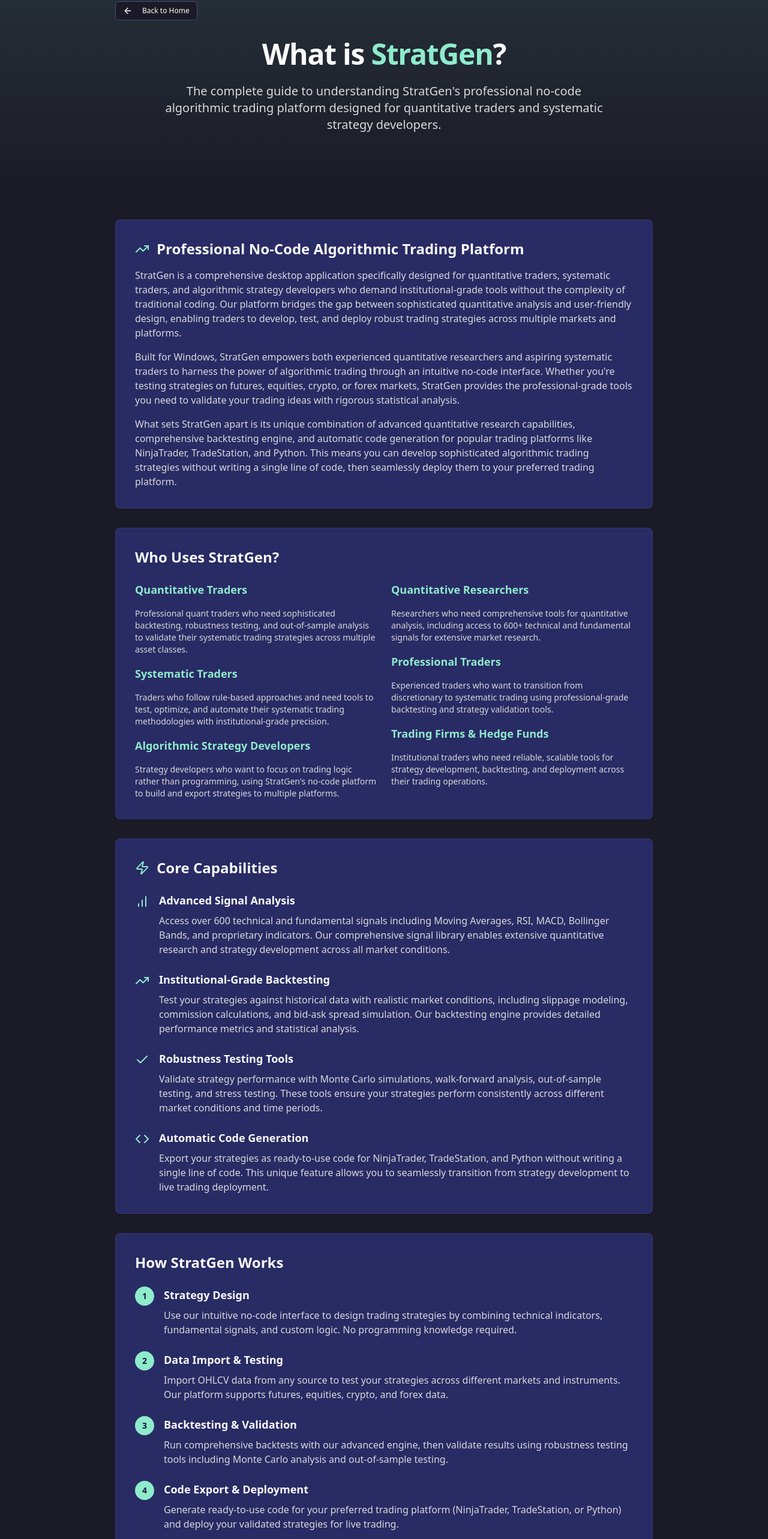
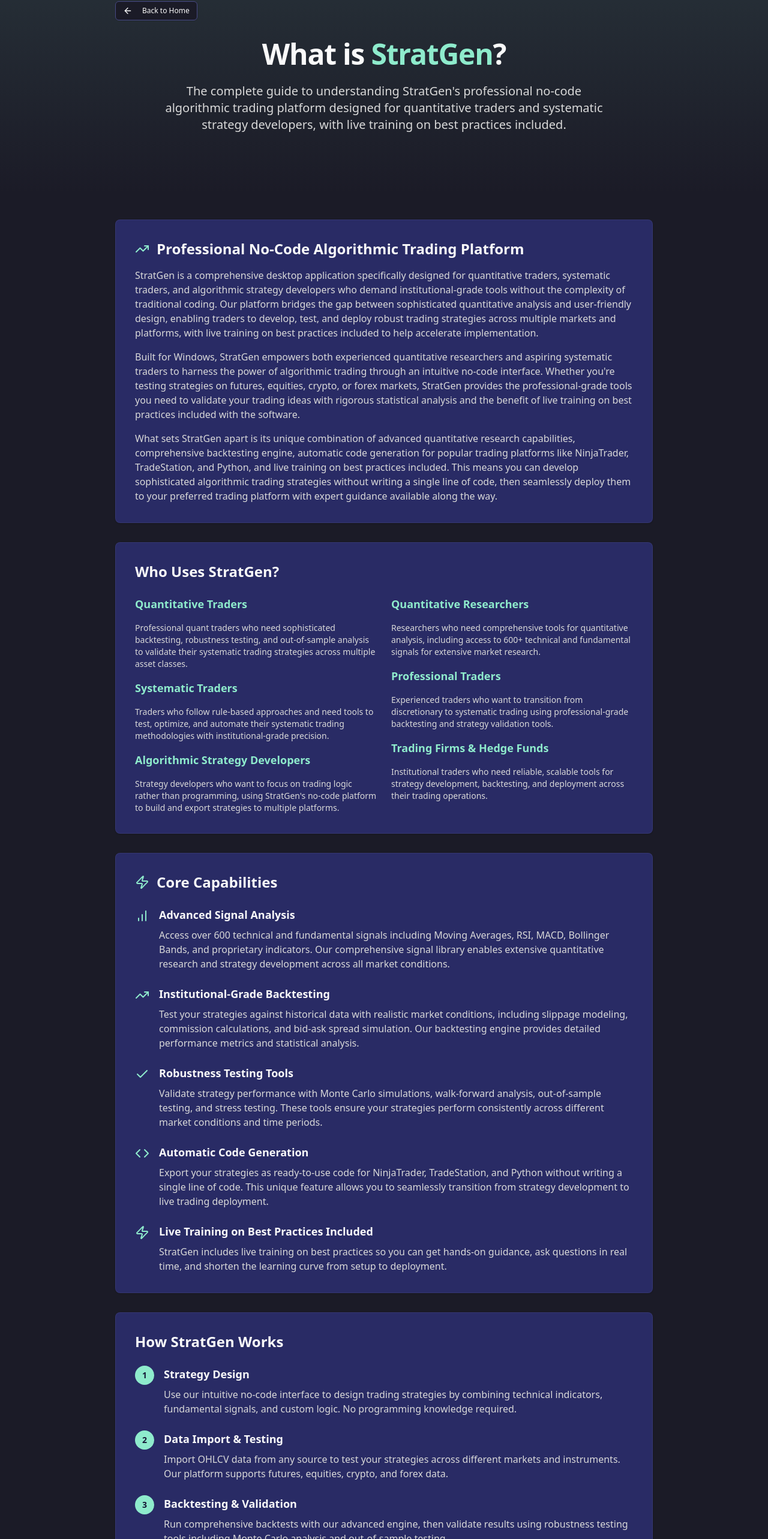
Before and after one commit to JacobAmaral/stratgen, a Next.js app: page /what-is-stratgen in a window 1280 px wide. Shown: the part 119-2685 px from the top of the page at 60% size. Built offline with nearby package versions, Linux system fonts and the light colour scheme.

Commit message:
1.0.3 added live training text

```diff
--- a/src/pages/index.tsx
+++ b/src/pages/index.tsx
@@ -75,7 +75,7 @@
   name: "StratGen Premium",
   monthlyPrice: "$100",
   lifetimePrice: "$1000",
-  description: "All-inclusive professional trading platform",
+  description: "All-inclusive professional trading platform with live training on best practices included",
   features: [
     "600+ technical and fundamental signals",
     "Institutional-grade backtesting",
@@ -85,6 +85,7 @@
     "Robustness testing tools",
     "Code export for all platforms (NinjaTrader, TradeStation, Python)",
     "Strategy automation",
+    "Live training on best practices included",
     "24/7 priority support"
   ],
   cta: "Get Started Today"
@@ -92,6 +93,11 @@
 
 // Features list
 const features = [
+  {
+    icon: <BellIcon className="h-10 w-10 text-primary" />,
+    title: "Live Training on Best Practices Included",
+    description: "Every StratGen plan includes live training on best practices so you can learn the workflow, ask questions in real time, and get up to speed faster."
+  },
   {
     icon: <LineChartIcon className="h-10 w-10 text-primary" />,
     title: "Advanced Signal Analysis",
@@ -137,17 +143,17 @@
     <>
       <Head>
         <title>StratGen | Professional Algorithmic Trading & Backtesting Platform for Quant Traders</title>
-        <meta name="description" content="Professional no-code algorithmic trading platform with backtesting, robustness testing, and automatic code generation for NinjaTrader, TradeStation & Python." />
+        <meta name="description" content="Professional no-code algorithmic trading platform with backtesting, robustness testing, automatic code generation for NinjaTrader, TradeStation & Python, and live training on best practices included." />
         <meta name="viewport" content="width=device-width, initial-scale=1" />
         <meta name="keywords" content="quantitative trading, quantitative research, backtesting, no-code, coding generation, robustness testing, futures trading, equities trading, crypto trading, algo trading, algorithmic trading, quant trading, trading signals, trading strategy, ninjatrader, tradestation, python" />
         <meta property="og:title" content="StratGen | Professional Algorithmic Trading & Backtesting Platform" />
-        <meta property="og:description" content="Professional-grade platform for quantitative traders with backtesting, robustness testing, and automatic code generation for NinjaTrader, TradeStation, and Python." />
+        <meta property="og:description" content="Professional-grade platform for quantitative traders with backtesting, robustness testing, automatic code generation for NinjaTrader, TradeStation, and Python, plus live training on best practices included." />
         <meta property="og:type" content="website" />
         <meta property="og:url" content="https://stratgen.com" />
         <meta property="og:image" content="/stratgen_manual_images/homescreen.jpg" />
         <meta name="twitter:card" content="summary_large_image" />
         <meta name="twitter:title" content="StratGen | Professional Algorithmic Trading & Backtesting Platform" />
-        <meta name="twitter:description" content="Professional-grade platform for quantitative traders with backtesting, robustness testing, and automatic code generation for NinjaTrader, TradeStation, and Python." />
+        <meta name="twitter:description" content="Professional-grade platform for quantitative traders with backtesting, robustness testing, automatic code generation for NinjaTrader, TradeStation, and Python, plus live training on best practices included." />
         <meta name="twitter:image" content="/stratgen_manual_images/homescreen.jpg" />
         <link rel="canonical" href="https://stratgen.com" />
         <link rel="icon" href="/favicon.ico" />
@@ -181,7 +187,7 @@
                     "url": "https://codealgotrading.com/l/pdp/coding-great-trading-bots"
                   }
                 ],
-                "description": "StratGen is a desktop app for designing, backtesting, and exporting algorithmic trading strategies for platforms like NinjaTrader and QuantConnect. Professional trading signal generator and backtesting platform for quantitative traders with automatic code generation.",
+                "description": "StratGen is a desktop app for designing, backtesting, and exporting algorithmic trading strategies for platforms like NinjaTrader and QuantConnect. Professional trading signal generator and backtesting platform for quantitative traders with automatic code generation and live training on best practices included.",
                 "author": {
                   "@type": "Organization",
                   "name": "WeTradeLabs",
@@ -194,6 +200,7 @@
                   "Robustness testing tools",
                   "Import your own data, OHLCV data to test any instrument",
                   "Coding Generator for NinjaTrader, TradeStation, and Python",
+                  "Live training on best practices included",
                   "Powerful Dashboard with analytics"
                 ],
                     "screenshot": "/stratgen_manual_images/homescreen.jpg"
@@ -204,7 +211,7 @@
                 "name": "WeTradeLabs",
                 "url": "https://stratgensoft.com/",
                 "email": "jacob@wetradelabs.com",
-                "description": "Developer of StratGen, professional trading software for quantitative traders and algorithmic strategy development.",
+                "description": "Developer of StratGen, professional trading software for quantitative traders and algorithmic strategy development with live training on best practices included.",
                 "makesOffer": {
                   "@type": "Offer",
                   "itemOffered": {
@@ -217,7 +224,7 @@
                 "@context": "https://schema.org",
                 "@type": "Product",
                 "name": "StratGen",
-                "description": "Professional trading signal generator and backtesting platform for quantitative traders. Features automatic code generation for NinjaTrader, TradeStation, and Python with advanced robustness testing tools.",
+                "description": "Professional trading signal generator and backtesting platform for quantitative traders. Features automatic code generation for NinjaTrader, TradeStation, and Python with advanced robustness testing tools and live training on best practices included.",
                 "brand": {
                   "@type": "Brand",
                   "name": "WeTradeLabs"
@@ -249,7 +256,7 @@
                     "name": "What is StratGen and how does it help with algorithmic trading?",
                     "acceptedAnswer": {
                       "@type": "Answer",
-                      "text": "StratGen is a professional no-code algorithmic trading platform designed for quantitative traders. It provides advanced backtesting, robustness testing, and automatic code generation for NinjaTrader, TradeStation, and Python. Our platform helps you develop and validate trading strategies without requiring programming knowledge."
+                      "text": "StratGen is a professional no-code algorithmic trading platform designed for quantitative traders. It provides advanced backtesting, robustness testing, automatic code generation for NinjaTrader, TradeStation, and Python, and live training on best practices included. Our platform helps you develop and validate trading strategies without requiring programming knowledge."
                     }
                   },
                   {
@@ -330,7 +337,7 @@
                   Algorithmic Trading & Backtesting with <span className="text-primary">StratGen</span>
                 </h1>
                 <p className="text-xl text-muted-foreground">
-                  The professional-grade no-code platform for quantitative research and trading, designed for quant traders who demand rigorous out-of-sample testing and robustness analysis.
+                  The professional-grade no-code platform for quantitative research and trading, designed for quant traders who demand rigorous out-of-sample testing and robustness analysis, with live training on best practices included.
                 </p>
                 <div className="flex flex-col sm:flex-row gap-4">
                   <Button size="lg" className="font-medium" asChild>
@@ -366,7 +373,7 @@
             <div className="text-center mb-16">
               <h2 className="text-3xl md:text-4xl font-bold mb-4">Powerful Features for Quantitative & Algo Traders</h2>
               <p className="text-xl text-muted-foreground max-w-3xl mx-auto">
-                StratGen combines advanced algorithmic trading tools with no-code simplicity to help you develop robust strategies for quantitative research and trading.
+                StratGen combines advanced algorithmic trading tools with no-code simplicity and live training on best practices included to help you develop robust strategies for quantitative research and trading.
               </p>
             </div>
 
@@ -497,7 +504,7 @@
                 </CardHeader>
                 <CardContent>
                   <p className="text-muted-foreground">
-                    StratGen is a professional no-code algorithmic trading platform designed for quantitative traders. It provides advanced backtesting, robustness testing, and automatic code generation for NinjaTrader, TradeStation, and Python. Our platform helps you develop and validate trading strategies without requiring programming knowledge.
+                    StratGen is a professional no-code algorithmic trading platform designed for quantitative traders. It provides advanced backtesting, robustness testing, automatic code generation for NinjaTrader, TradeStation, and Python, and live training on best practices included. Our platform helps you develop and validate trading strategies without requiring programming knowledge.
                   </p>
                 </CardContent>
               </Card>
@@ -588,7 +595,7 @@
             <div className="text-center mb-16">
               <h2 className="text-3xl md:text-4xl font-bold mb-6">Choose Your StratGen Plan</h2>
               <p className="text-xl text-muted-foreground mb-8 max-w-3xl mx-auto">
-                Join thousands of quantitative traders who use StratGen's no-code platform to develop robust strategies, perform backtesting, and generate trading signals with automatic code generation.
+                Join thousands of quantitative traders who use StratGen's no-code platform to develop robust strategies, perform backtesting, generate trading signals with automatic code generation, and learn faster with live training on best practices included.
               </p>
             </div>
 
@@ -597,7 +604,7 @@
                 <CardHeader className="text-center pb-8">
                   <CardTitle className="text-2xl font-bold">StratGen Premium</CardTitle>
                   <CardDescription className="text-lg">
-                    All-inclusive professional trading platform
+                    All-inclusive professional trading platform with live training on best practices included
                   </CardDescription>
                 </CardHeader>
                 <CardContent className="space-y-8">
@@ -643,6 +650,7 @@
                         "Robustness testing tools",
                         "Code export for all platforms (NinjaTrader, TradeStation, Python)",
                         "Strategy automation",
+                        "Live training on best practices included",
                         "24/7 priority support"
                       ].map((feature, index) => (
                         <div key={index} className="flex items-center gap-3">
@@ -712,7 +720,7 @@
               <div className="mb-8 md:mb-0">
                 <h3 className="font-bold text-lg mb-4">StratGen</h3>
                 <p className="text-muted-foreground mb-4 max-w-md">
-                  Professional algorithmic trading platform for quantitative research and trading with backtesting, robustness testing, and no-code strategy development.
+                  Professional algorithmic trading platform for quantitative research and trading with backtesting, robustness testing, no-code strategy development, and live training on best practices included.
                 </p>
               </div>
 
--- a/src/pages/what-is-stratgen.tsx
+++ b/src/pages/what-is-stratgen.tsx
@@ -11,17 +11,17 @@
     <>
       <Head>
         <title>What is StratGen? | Professional No-Code Algorithmic Trading Platform</title>
-        <meta name="description" content="StratGen is a professional no-code algorithmic trading platform designed for quantitative traders, systematic traders, and algorithmic strategy developers. Learn about backtesting, robustness testing, and automatic code generation." />
+        <meta name="description" content="StratGen is a professional no-code algorithmic trading platform designed for quantitative traders, systematic traders, and algorithmic strategy developers. Learn about backtesting, robustness testing, automatic code generation, and live training on best practices included." />
         <meta name="viewport" content="width=device-width, initial-scale=1" />
         <meta name="keywords" content="what is stratgen, algorithmic trading platform, quantitative trading software, no-code trading, systematic trading, backtesting platform, robustness testing, code generation, ninjatrader, tradestation, python" />
         <meta property="og:title" content="What is StratGen? | Professional No-Code Algorithmic Trading Platform" />
-        <meta property="og:description" content="Discover StratGen - the professional no-code platform for quantitative traders with advanced backtesting, robustness testing, and automatic code generation for NinjaTrader, TradeStation, and Python." />
+        <meta property="og:description" content="Discover StratGen - the professional no-code platform for quantitative traders with advanced backtesting, robustness testing, automatic code generation for NinjaTrader, TradeStation, and Python, and live training on best practices included." />
         <meta property="og:type" content="website" />
         <meta property="og:url" content="https://stratgen.com/what-is-stratgen" />
         <meta property="og:image" content="https://assets.co.dev/dc630d7c-c620-481b-9ee9-1959feae8edc/image-aefc7df.png" />
         <meta name="twitter:card" content="summary_large_image" />
         <meta name="twitter:title" content="What is StratGen? | Professional No-Code Algorithmic Trading Platform" />
-        <meta name="twitter:description" content="Discover StratGen - the professional no-code platform for quantitative traders with advanced backtesting, robustness testing, and automatic code generation." />
+        <meta name="twitter:description" content="Discover StratGen - the professional no-code platform for quantitative traders with advanced backtesting, robustness testing, automatic code generation, and live training on best practices included." />
         <meta name="twitter:image" content="https://assets.co.dev/dc630d7c-c620-481b-9ee9-1959feae8edc/image-aefc7df.png" />
         <link rel="canonical" href="https://stratgen.com/what-is-stratgen" />
         <link rel="icon" href="/favicon.ico" />
@@ -34,7 +34,7 @@
               "@context": "https://schema.org",
               "@type": "Article",
               "headline": "What is StratGen? Complete Guide to Professional Algorithmic Trading Platform",
-              "description": "Comprehensive guide explaining StratGen's no-code algorithmic trading platform for quantitative traders, systematic traders, and algorithmic strategy developers.",
+              "description": "Comprehensive guide explaining StratGen's no-code algorithmic trading platform for quantitative traders, systematic traders, and algorithmic strategy developers, including live training on best practices.",
               "author": {
                 "@type": "Organization",
                 "name": "WeTradeLabs",
@@ -81,7 +81,7 @@
                 What is <span className="text-primary">StratGen</span>?
               </h1>
               <p className="text-xl text-muted-foreground max-w-3xl mx-auto">
-                The complete guide to understanding StratGen's professional no-code algorithmic trading platform designed for quantitative traders and systematic strategy developers.
+                The complete guide to understanding StratGen's professional no-code algorithmic trading platform designed for quantitative traders and systematic strategy developers, with live training on best practices included.
               </p>
             </div>
           </div>
@@ -100,13 +100,13 @@
                     Professional No-Code Algorithmic Trading Platform
                   </h2>
                   <p className="text-muted-foreground mb-4">
-                    StratGen is a comprehensive desktop application specifically designed for quantitative traders, systematic traders, and algorithmic strategy developers who demand institutional-grade tools without the complexity of traditional coding. Our platform bridges the gap between sophisticated quantitative analysis and user-friendly design, enabling traders to develop, test, and deploy robust trading strategies across multiple markets and platforms.
+                    StratGen is a comprehensive desktop application specifically designed for quantitative traders, systematic traders, and algorithmic strategy developers who demand institutional-grade tools without the complexity of traditional coding. Our platform bridges the gap between sophisticated quantitative analysis and user-friendly design, enabling traders to develop, test, and deploy robust trading strategies across multiple markets and platforms, with live training on best practices included to help accelerate implementation.
                   </p>
                   <p className="text-muted-foreground mb-4">
-                    Built for Windows, StratGen empowers both experienced quantitative researchers and aspiring systematic traders to harness the power of algorithmic trading through an intuitive no-code interface. Whether you're testing strategies on futures, equities, crypto, or forex markets, StratGen provides the professional-grade tools you need to validate your trading ideas with rigorous statistical analysis.
+                    Built for Windows, StratGen empowers both experienced quantitative researchers and aspiring systematic traders to harness the power of algorithmic trading through an intuitive no-code interface. Whether you're testing strategies on futures, equities, crypto, or forex markets, StratGen provides the professional-grade tools you need to validate your trading ideas with rigorous statistical analysis and the benefit of live training on best practices included with the software.
                   </p>
                   <p className="text-muted-foreground">
-                    What sets StratGen apart is its unique combination of advanced quantitative research capabilities, comprehensive backtesting engine, and automatic code generation for popular trading platforms like NinjaTrader, TradeStation, and Python. This means you can develop sophisticated algorithmic trading strategies without writing a single line of code, then seamlessly deploy them to your preferred trading platform.
+                    What sets StratGen apart is its unique combination of advanced quantitative research capabilities, comprehensive backtesting engine, automatic code generation for popular trading platforms like NinjaTrader, TradeStation, and Python, and live training on best practices included. This means you can develop sophisticated algorithmic trading strategies without writing a single line of code, then seamlessly deploy them to your preferred trading platform with expert guidance available along the way.
                   </p>
                 </CardContent>
               </Card>
@@ -202,6 +202,16 @@
                         </p>
                       </div>
                     </div>
+
+                    <div className="flex items-start gap-4">
+                      <ZapIcon className="h-6 w-6 text-primary mt-1 flex-shrink-0" />
+                      <div>
+                        <h3 className="text-lg font-semibold mb-2">Live Training on Best Practices Included</h3>
+                        <p className="text-muted-foreground">
+                          StratGen includes live training on best practices so you can get hands-on guidance, ask questions in real time, and shorten the learning curve from setup to deployment.
+                        </p>
+                      </div>
+                    </div>
                   </div>
                 </CardContent>
               </Card>
@@ -247,7 +257,7 @@
                       <div>
                         <h3 className="text-lg font-semibold mb-2">Code Export & Deployment</h3>
                         <p className="text-muted-foreground">
-                          Generate ready-to-use code for your preferred trading platform (NinjaTrader, TradeStation, or Python) and deploy your validated strategies for live trading.
+                          Generate ready-to-use code for your preferred trading platform (NinjaTrader, TradeStation, or Python), deploy your validated strategies for live trading, and use the included live training on best practices to support your rollout.
                         </p>
                       </div>
                     </div>
@@ -297,6 +307,10 @@
                         <CheckIcon className="h-5 w-5 text-primary" />
                         <span className="font-medium">Professional Support</span>
                       </div>
+                      <div className="flex items-center gap-3">
+                        <CheckIcon className="h-5 w-5 text-primary" />
+                        <span className="font-medium">Live Training on Best Practices Included</span>
+                      </div>
                     </div>
                   </div>
                 </CardContent>
@@ -307,7 +321,7 @@
                 <CardContent className="p-8 text-center">
                   <h2 className="text-2xl font-bold mb-4">Ready to Get Started?</h2>
                   <p className="text-muted-foreground mb-6 max-w-2xl mx-auto">
-                    Join thousands of quantitative traders who use StratGen to develop, test, and deploy robust algorithmic trading strategies. Start your journey with professional-grade tools designed for serious traders.
+                    Join thousands of quantitative traders who use StratGen to develop, test, and deploy robust algorithmic trading strategies. Start your journey with professional-grade tools designed for serious traders and live training on best practices included.
                   </p>
                   <div className="flex flex-col sm:flex-row gap-4 justify-center">
                     <Button size="lg" asChild>
@@ -334,7 +348,7 @@
               <div className="mb-8 md:mb-0">
                 <h3 className="font-bold text-lg mb-4">StratGen</h3>
                 <p className="text-muted-foreground mb-4 max-w-md">
-                  Professional algorithmic trading platform for quantitative research and trading with backtesting, robustness testing, and no-code strategy development.
+                  Professional algorithmic trading platform for quantitative research and trading with backtesting, robustness testing, no-code strategy development, and live training on best practices included.
                 </p>
               </div>
 
```
